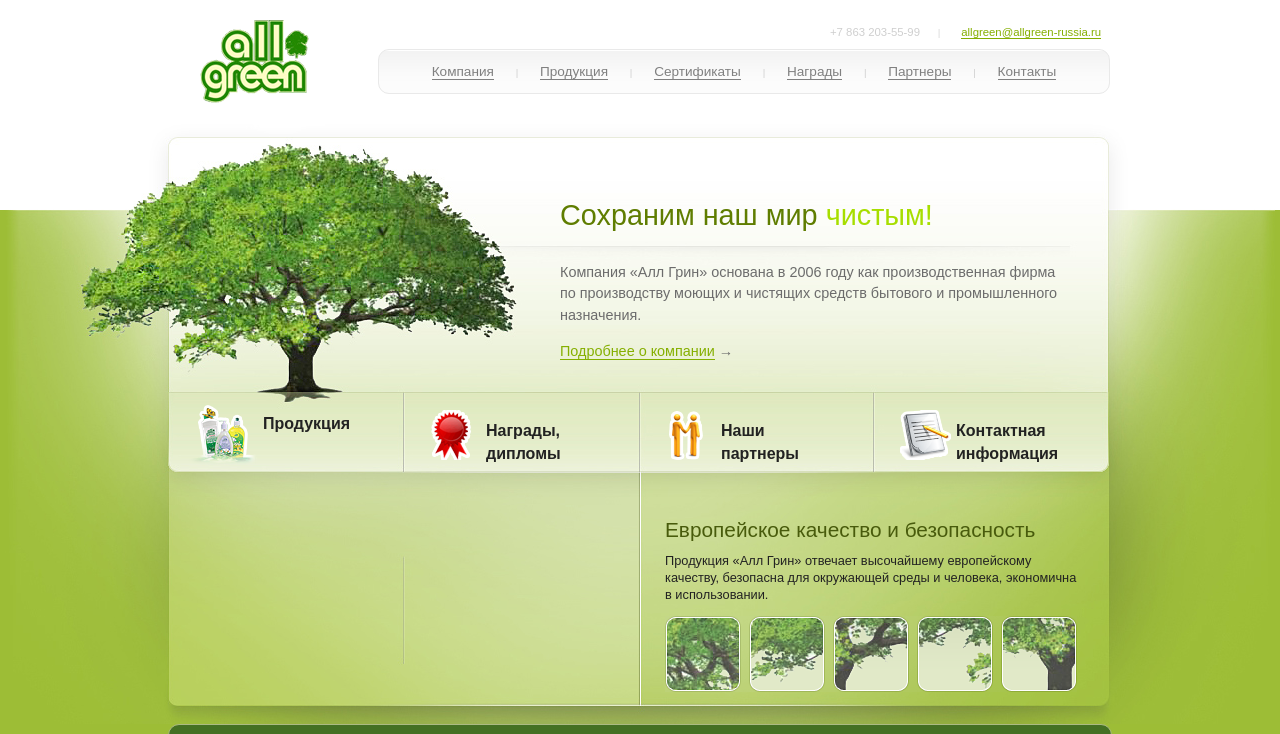
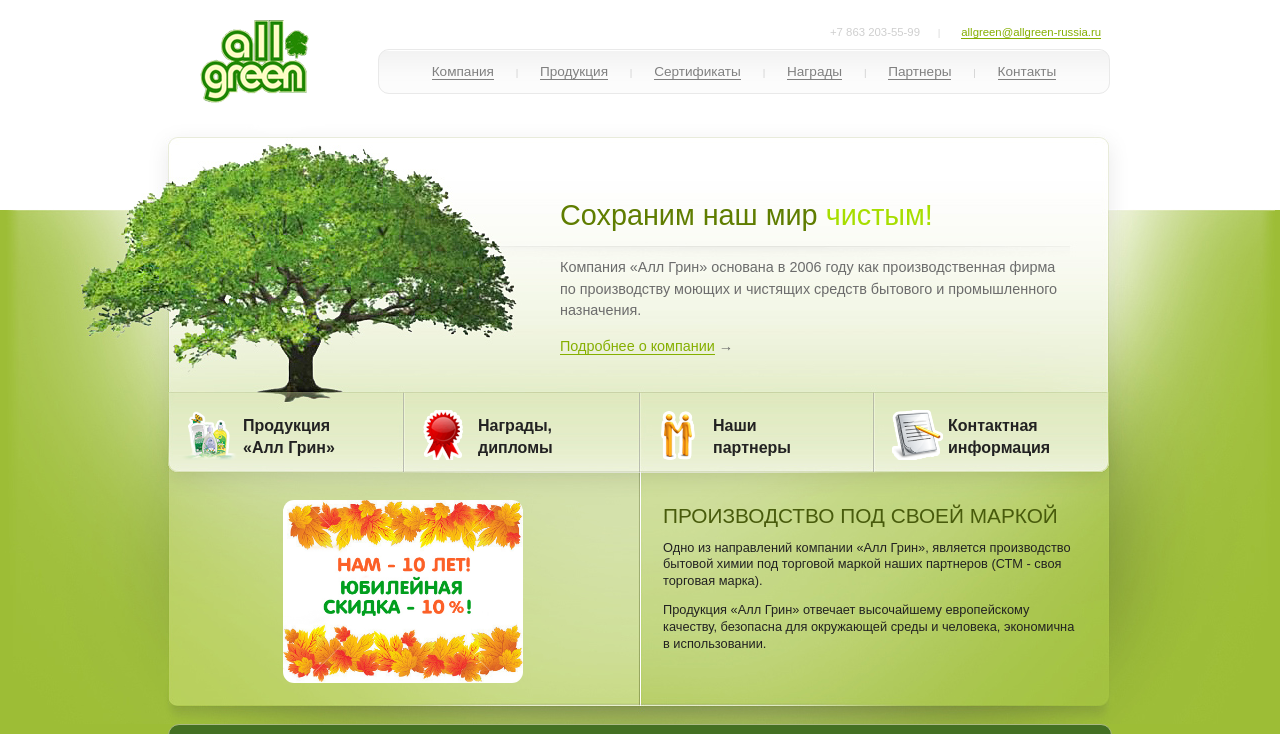
Before and after one commit to global-tender/allgreen-russia, a PHP site: page / in a window 1280 px wide. Shown: the top 734 px of the page. Run offline with PHP 8.4, Linux system fonts and the light colour scheme.

Commit message:
index page remake

```diff
--- a/css/style.css
+++ b/css/style.css
@@ -136,6 +136,136 @@
 
 
 
+.content-index {
+	background:url(/img/bg2.jpg) no-repeat top;
+	height: 603px;
+	margin-top: -89px;
+}
+
+.content-index .info {
+	margin: 0 auto;
+	padding: 63px 0 0 340px;
+	width: 500px;
+}
+.content-index .info .info-top-text {
+	font-style: normal;
+	font-size: 1.8em;
+	line-height: 2.2em;
+	color: #5f7d00;
+}
+.content-index .info .info-top-text .info-green {
+	color: #a7de00;
+}
+
+.content-index .info p {
+	font-size: .9em;
+	line-height: 1.5em;
+	color: #6c6c6c;
+}
+
+.content-index .info h1 {
+	font-size: .9em;
+	line-height: 1.5em;
+	color: #6c6c6c;
+	font-weight: normal;
+}
+
+
+.content-index nav.index-menu {
+	width: 940px;
+	clear: both;
+	margin: 37px auto 0 auto;
+	height: 80px;
+
+	left: -2px;
+	position: relative;
+}
+
+.content-index nav.index-menu ul {
+	padding: 0px;
+	margin-top: 0px;
+	margin-bottom: 0px;
+	height: 80px;
+}
+
+.content-index nav.index-menu li {
+	width: 235px;
+
+	display: table-cell;
+	vertical-align: middle;
+	height: 80px;
+	padding-left: 10px;
+}
+
+.content-index nav.index-menu li a {
+	color: #222;
+	font-weight: bold;
+	border: none;
+	display: block;
+	width: 190px;
+}
+
+.content-index nav.index-menu li a img {
+	border: none;
+	float: left;
+	margin-right: 5px;
+}
+
+.content-index nav.index-menu li a span {
+	top: 5px;
+	position: relative;
+}
+
+/* *** */
+
+.content-index .index-sections {
+	width: 940px;
+	clear: both;
+	margin: 0 auto;
+	height: 235px;
+
+	left: -2px;
+	position: relative;
+}
+
+.content-index .index-sections .index-sect-left {
+	padding:25px;
+	vertical-align: top;
+	width: 50%;
+	text-align: center;
+
+	display: table-cell;
+}
+
+.content-index .index-sections .index-sect-left img {
+	max-width: 240px;
+	border-radius: 11px;
+}
+
+
+.content-index .index-sections .index-sect-right {
+	padding:25px;
+	vertical-align: top;
+	width: 50%;
+	text-align: left;
+
+	display: table-cell;
+}
+
+.content-index .index-sections .index-sect-right h2 {
+	font-style: normal;
+	font-size: 1.3em;
+	line-height: 1em;
+	color: #485b0c;
+	font-weight: normal;
+	margin: .3em 0;
+	padding: 0;
+}
+
+.content-index .index-sections .index-sect-right p {
+	font-size: .8em;
+	line-height: 1.3em;
+}
 
 
 
@@ -298,96 +428,7 @@
 	margin: 0 auto;
 	height: 63px;
 }
-.content-index {
-	background:url(/img/bg2.jpg) no-repeat top;
-	height: 603px;
-	margin-top: -89px;
-}
-.content-index .info {
-	margin: 0 auto;
-	padding: 63px 0 0 340px;
-	width: 500px;
-}
-.content-index .info cite {
-	font-style: normal;
-	font-size: 1.8em;
-	line-height: 2.2em;
-	color: #5f7d00;
-}
-.content-index .info cite font {
-	color: #a7de00;
-}
-.content-index .info p {
-	font-size: .9em;
-	line-height: 1.5em;
-	color: #6c6c6c;
-}
-.content-index #tbl4 {
-	width: 940px;
-	clear: both;
-	margin: 28px auto 0 auto;
-	height: 80px;
-}
-.content-index #tbl4 td {
-	padding: 1em;
-	vertical-align: middle;
-	width: 25%;
-	padding-top: 22px;
-}
-.content-index #tbl4 td a {
-	color: #222;
-	font-weight: bold;
-	border: none;
-	line-height: 15px;
-}
-.content-index #tbl4 td a img {
-	border: none;
-	float: left;
-	margin-right: 5px;
-	margin-top: -10px;
-}
 
-.content-index #tbl2 {
-	width: 940px;
-	clear: both;
-	margin: 0 auto;
-	height: 235px;
-}
-.content-index #tbl2 td {
-	padding:25px;
-	vertical-align: top;
-	width: 50%;
-}
-.content-index #tbl2 h2 {
-	font-style: normal;
-	font-size: 1.3em;
-	line-height: 1em;
-	color: #485b0c;
-	font-weight: normal;
-	margin: .3em 0;
-	padding: 0;
-}
-.content-index #tbl2 td p {
-	font-size: .8em;
-	line-height: 1.3em;
-}
-.content-index #tbl2 td:first-child p{
-	font-size: 12px;
-   line-height: 19px;
-}
-.content-index #tbl2 .d td {
-	padding: 1em;
-}
-.content-index #tbl2 .d span {
-	font-size: 11px;
-	line-height: 14px;
-	color: #050;
-}
-.content-index #tbl2 .d p {
-	font-size: 12px;
-	line-height: 16px;
-
-}
 
 .triaf {
 	width: 910px;
--- a/header.php
+++ b/header.php
@@ -20,7 +20,7 @@
 
 	<link rel="stylesheet" href="/css/normalize.css">
 	<link rel="stylesheet" href="/css/main.css">
-	<link rel="stylesheet" href="/css/style.css?ver=0.001">
+	<link rel="stylesheet" href="/css/style.css?ver=0.002">
 </head>
 
 <?php
--- a/index.php
+++ b/index.php
@@ -7,56 +7,58 @@
 
 <div class="content-index">
 
-	<div class="info"><cite>Сохраним наш мир <font>чистым!</font></cite>
-		<p>Компания «Алл Грин» основана в 2006 году как производственная фирма по производству моющих и чистящих средств бытового и промышленного назначения.</p>
-		<p><a href="/company/">Подробнее о компании</a>&nbsp;→</p>
+	<div class="info">
+		<div class="info-top-text">Сохраним наш мир <span class="info-green">чистым!</span></div>
+
+		<h1>Компания «Алл Грин» основана в 2006 году как производственная фирма по производству моющих и чистящих средств бытового и промышленного назначения.</h1>
+
+		<p><a href="/company/" title="О компании">Подробнее о компании</a>&nbsp;→</p>
 	</div>
 
-	<table border="0" cellpadding="0" cellspacing="0" id="tbl4">
-		<tbody>
-			<tr>
-				<td>
-					<a href="/products/">
-						<img src="/img/prods/1.png">
-						<span>Продукция</span>
-					</a>
-				</td>
-				<td>
-					<a href="/awards/">
-						<img src="/img/prods/2.png">
-						<span>Награды, <br> дипломы</span>
-					</a>
-				</td>
-				<td>
-					<a href="/partners/">
-						<img src="/img/prods/3.png">
-						<span>Наши <br>партнеры</span>
-					</a>
-				</td>
-				<td>
-					<a href="/contacts/">
-						<img src="/img/prods/4.png">
-						<span>Контактная <br> информация</span>
-					</a>
-				</td>
-			</tr>
-		</tbody>
-	</table>
+	<nav class="index-menu">
+		<ul>
+			<li>
+				<a href="/products/" title="Продукция компании «Алл Грин»">
+					<img src="/img/prods/1.png" alt="Продукция компании «Алл Грин»">
+					<span>Продукция «Алл Грин»</span>
+				</a>
+			</li>
+			<li>
+				<a href="/awards/" title="Награды, дипломы, сертификаты">
+					<img src="/img/prods/2.png" alt="Награды, дипломы, сертификаты">
+					<span>Награды, дипломы</span>
+				</a>
+			</li>
+			<li>
+				<a href="/partners/" title="Партнеры компании">
+					<img src="/img/prods/3.png" alt="Партнеры компании">
+					<span>Наши партнеры</span>
+				</a>
+			</li>
+			<li>
+				<a href="/contacts/" title="Контактная информация">
+					<img src="/img/prods/4.png" alt="Контактная информация">
+					<span>Контактная информация</span>
+				</a>
+			</li>
+		</ul>
+	</nav>
 
-	<table border="0" cellpadding="0" cellspacing="0" id="tbl2">
-		<tbody>
-			<tr>
-				<td>
+	<div class="index-sections">
 
-				</td>
-				<td>
-					<h2>Европейское качество и безопасность </h2>
-					<p>Продукция «Алл Грин» отвечает высочайшему европейскому качеству, безопасна для окружающей среды и человека, экономична в использовании.</p>
-					<img src="http://allgreen-russia.ru/img/4.png">
-				</td>
-			</tr>
-		</tbody>
-	</table>
+		<div class="index-sect-left">
+			<img src="/img/skidka.jpg" alt="Скидка 10% на все в честь юбилея компании">
+		</div>
+
+		<div class="index-sect-right">
+			<h2>ПРОИЗВОДСТВО ПОД СВОЕЙ МАРКОЙ</h2>
+			<p>Одно из направлений компании «Алл Грин», является производство бытовой химии под торговой маркой наших партнеров (СТМ - своя торговая марка).</p>
+			<p></p>
+			<p>Продукция «Алл Грин» отвечает высочайшему европейскому качеству, безопасна для окружающей среды и человека, экономична в использовании.</p>
+		</div>
+
+	</div>
+
 </div>
 
 
```
Also changed, not shown: img/prods/1.png, img/skidka.jpg (added).
